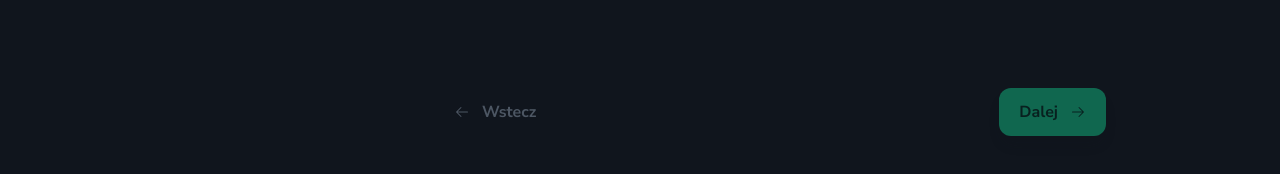
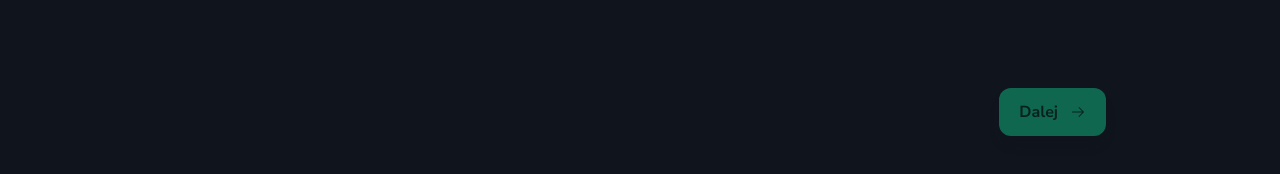
Before and after one commit to GrzegorzSzyda/pathdrasil, a React (Vite) app: page / in a window 1280 px wide. Both pictures are taken after a click on the button "Dodaj projekt". Shown: the part 600-774 px from the top of the page. Built offline with nearby package versions, Linux system fonts and the light colour scheme.

Commit message:
fix: hide back action on first setup step

```diff
--- a/src/components/SetupLayout.tsx
+++ b/src/components/SetupLayout.tsx
@@ -81,13 +81,9 @@ export const SetupLayout = ({
         >
           <div className="flex-1">{children}</div>
           <footer className="mt-10 flex items-center justify-between gap-4 pt-5">
+            {activeStep > 0 ? (
               <span className="relative">
-              <Button
-                type="button"
-                appearance="ghost"
-                onClick={onBack}
-                disabled={activeStep === 0}
-              >
+                <Button type="button" appearance="ghost" onClick={onBack}>
                   <ArrowLeftIcon aria-hidden="true" /> Wstecz
                 </Button>
                 {shortcutsVisible && (
@@ -96,6 +92,9 @@ export const SetupLayout = ({
                   </Kbd>
                 )}
               </span>
+            ) : (
+              <span aria-hidden="true" />
+            )}
             <span className="relative">
               <Button type="button" onClick={onNext} disabled={!canNext}>
                 <span>{nextLabel}</span>
```
Lines whose indentation alone changed are shown as unchanged.
